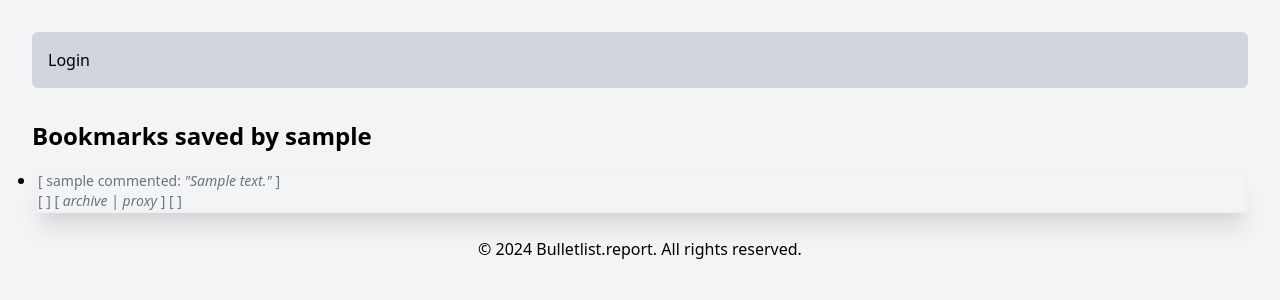
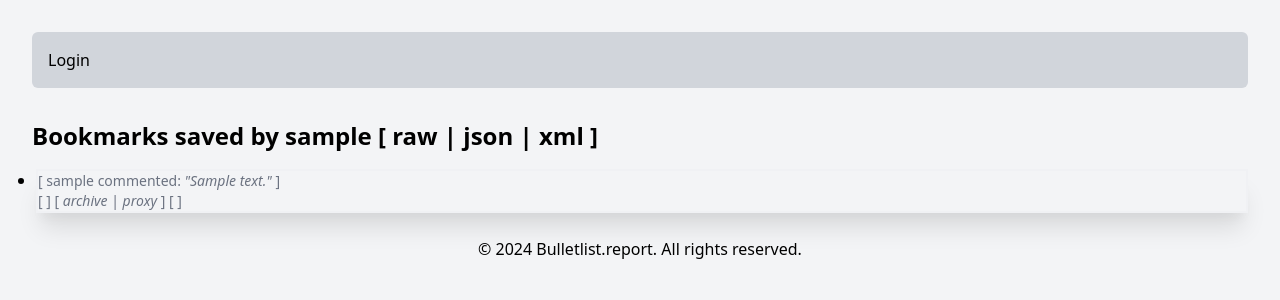
Before and after one commit to grahamg/newscycle.report, a Django app: a page that uses bulletlist_report/feed/templates/bookmarks.html in a window 1280 px wide. Shown: the top 300 px of the page. Run offline with Django 5.2, Linux system fonts and the light colour scheme; tables that the repository leaves empty hold one stand-in row (values such as "Sample post").

Commit message:
In bookmarks template add links for exporting contents to raw text, json or xml.

```diff
--- a/bulletlist_report/feed/templates/bookmarks.html
+++ b/bulletlist_report/feed/templates/bookmarks.html
@@ -27,9 +27,13 @@
 
 {% block content %}
 	{% if user.username != url_username %}
-		<h2 class="text-2xl font-bold mb-4">Bookmarks saved by {{ url_username }}</h2>
+		<h2 class="text-2xl font-bold mb-4">
+			Bookmarks saved by {{ url_username }} [ <a href="{% url 'bookmarks_format' url_username 'raw' %}" class="text-black hover:text-blue-700">raw</a> | <a href="{% url 'bookmarks_format' url_username 'json' %}" class="text-black hover:text-blue-700">json</a> | <a href="{% url 'bookmarks_format' url_username 'xml' %}" class="text-black hover:text-blue-700">xml</a> ]
+		</h2>
 	{% else %}
-		<h2 class="text-2xl font-bold mb-4">Bookmarks</h2>
+		<h2 class="text-2xl font-bold mb-4">
+			Bookmarks [ <a href="{% url 'bookmarks_format' url_username 'raw' %}" class="text-black hover:text-blue-700">raw</a> | <a href="{% url 'bookmarks_format' url_username 'json' %}" class="text-black hover:text-blue-700">json</a> | <a href="{% url 'bookmarks_format' url_username 'xml' %}" class="text-black hover:text-blue-700">xml</a> ]
+		</h2>
 	{% endif %}
 	<div class="grid grid-cols-1 lg:grid-cols-1 xl:grid-cols-1 2xl:grid-cols-1 gap-4">
 	  <ul class="list-disc pl-1">
--- a/bulletlist_report/feed/urls.py
+++ b/bulletlist_report/feed/urls.py
@@ -1,10 +1,11 @@
-from django.urls import path, include
+from django.urls import path, re_path, include
 from django.contrib.auth import views as auth_views
 from . import views as feed_views
 
 urlpatterns = [
     path('', feed_views.index, name='index'),
     path('~<str:username>/', feed_views.bookmarks, name='bookmarks'),
+    re_path(r'^~(?P<username>[\w.@+-]+)/(?P<format>(raw|json|xml))/$', feed_views.bookmarks_format, name='bookmarks_format'),
     path('config/', feed_views.config, name='config'),
     path('api/v1/bookmark/', feed_views.APIBookmarkActionView.as_view(), name='api_bookmark'),
 ]
--- a/bulletlist_report/feed/views.py
+++ b/bulletlist_report/feed/views.py
@@ -1,10 +1,12 @@
 import feedparser
+import xml.etree.ElementTree as ET
 
 from django.contrib.auth.models import User
 from django.shortcuts import render, redirect
 from django.contrib.auth.decorators import login_required
 from django.contrib.admin.views.decorators import staff_member_required
 from django.db.models import ObjectDoesNotExist
+from django.http import HttpResponseNotFound, HttpResponse, JsonResponse
 from django.db import IntegrityError
 
 from rest_framework.views import APIView
@@ -80,6 +82,51 @@ def bookmarks(request, username):
     bookmarks = UserBookmark.objects.filter(user=url_user, visible=True).order_by('-added_on')
     context = {'url_username': username, 'bookmarks': bookmarks}
     return render(request, 'bookmarks.html', context)
+
+def bookmarks_format(request, username, format):
+    try:
+        url_user = User.objects.get(username=username)
+    except User.DoesNotExist:
+        return HttpResponseNotFound("<h1>User not found.</h1>")
+
+    bookmarks = UserBookmark.objects.filter(user=url_user, visible=True).order_by('-added_on')
+
+    if format == 'json':
+        bookmarks_data = []
+        for bookmark in bookmarks:
+            bookmarks_data.append({
+                "title": bookmark.rss_feed_item.title,
+                "link": bookmark.rss_feed_item.link,
+                "added_on": bookmark.added_on.strftime("%Y-%m-%d %H:%M:%S"),
+            })
+        return JsonResponse({"bookmarks": bookmarks_data})
+
+    elif format == 'xml':
+        root = ET.Element("bookmarks")
+        for bookmark in bookmarks:
+            bookmark_element = ET.SubElement(root, "bookmark")
+            title_element = ET.SubElement(bookmark_element, "title")
+            title_element.text = bookmark.rss_feed_item.title
+            link_element = ET.SubElement(bookmark_element, "link")
+            link_element.text = bookmark.rss_feed_item.link
+            added_on_element = ET.SubElement(bookmark_element, "added_on")
+            added_on_element.text = bookmark.added_on.strftime("%Y-%m-%d %H:%M:%S")
+        xml_string = ET.tostring(root, encoding="utf-8", method="xml")
+        return HttpResponse(xml_string, content_type="application/xml")
+
+    elif format == 'raw':
+        text_buffer = ""
+        for bookmark in bookmarks:
+            added_on = bookmark.added_on.strftime("%Y-%m-%d %H:%M:%S")
+            text_buffer += f"Title: {bookmark.rss_feed_item.title}\n"
+            text_buffer += f"Link: {bookmark.rss_feed_item.link}\n"
+            text_buffer += f"Added on: {added_on}\n"
+            text_buffer += "\n"
+        return HttpResponse(text_buffer, content_type="text/plain")
+
+    else:
+        return HttpResponseNotFound("<h1>Invalid response format requested.</h1>")
+
 
 class APIBookmarkActionView(APIView):
     permission_classes = [IsAuthenticated]
```
